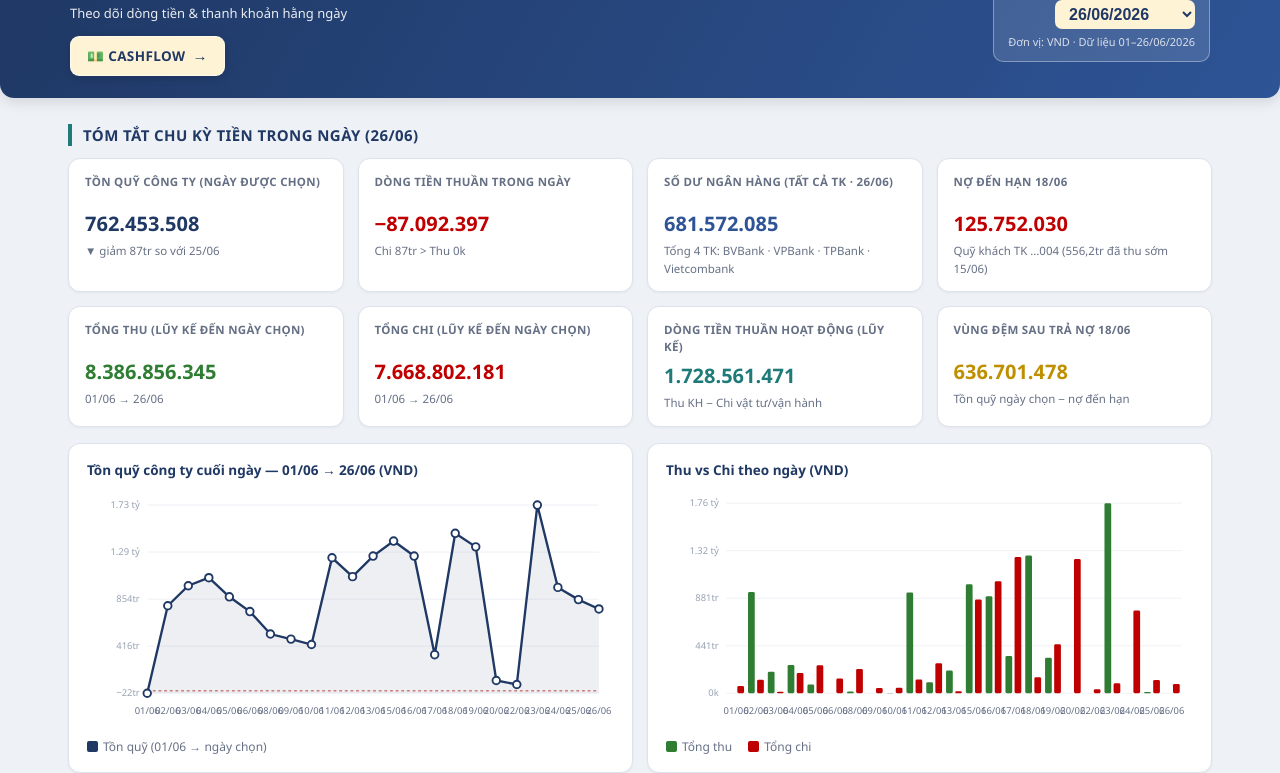
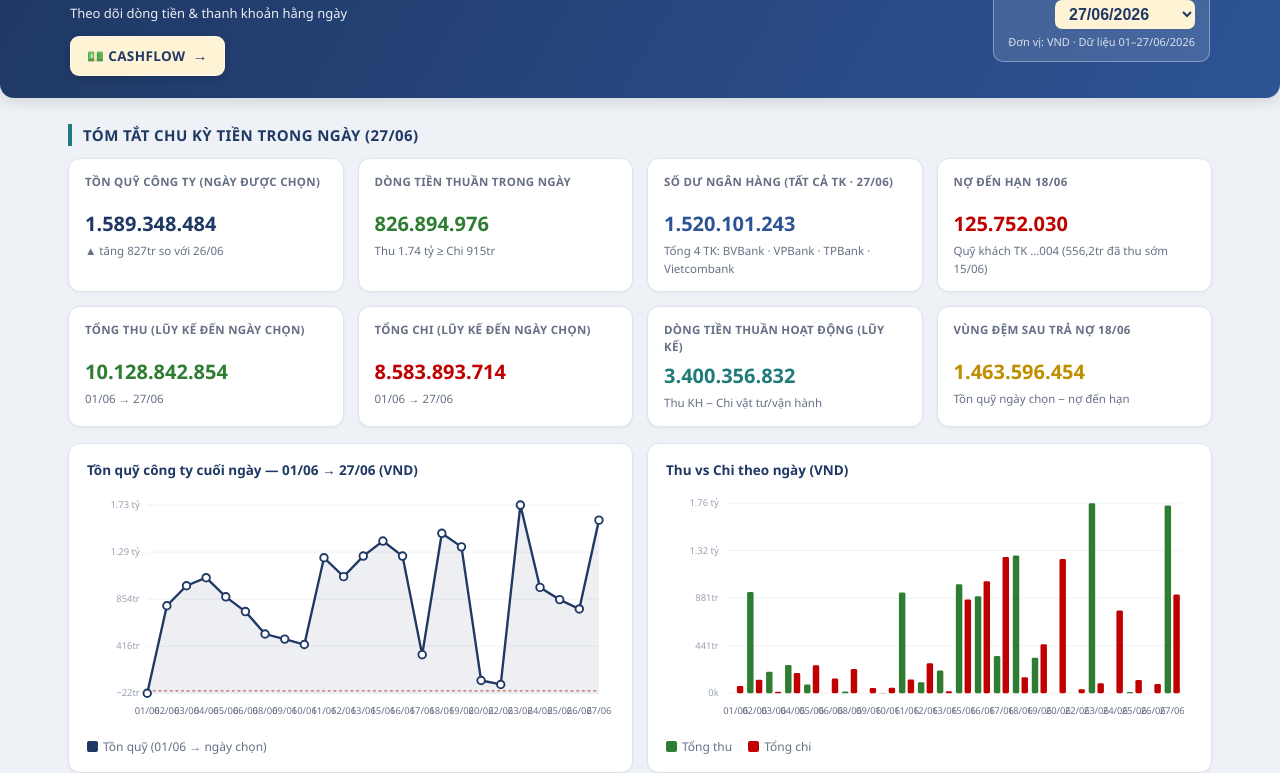
Before and after one commit to thaophuongbui93-pixel/thaophuongbui93-pixel.github.io, a plain HTML site: page index.html in a window 1280 px wide. Shown: the part 55-828 px from the top of the page. Drawn offline with Linux system fonts and the light colour scheme.

Commit message:
Update index.html

```diff
--- a/index.html
+++ b/index.html
@@ -73,7 +73,7 @@
     <div class="selbox">
       <label for="dateSel">📅 Chọn ngày báo cáo</label>
       <select id="dateSel"></select>
-      <div class="hint">Đơn vị: VND · Dữ liệu 01–26/06/2026</div>
+      <div class="hint">Đơn vị: VND · Dữ liệu 01–27/06/2026</div>
     </div>
   </div>
 </header>
@@ -84,7 +84,7 @@
   <div class="grid kpis">
     <div class="kpi navy"><div class="lab">Tồn quỹ công ty (ngày được chọn)</div><div class="val" id="k_fund">—</div><div class="note" id="k_fund_n"></div></div>
     <div class="kpi red"><div class="lab">Dòng tiền thuần trong ngày</div><div class="val" id="k_net">—</div><div class="note" id="k_net_n"></div></div>
-    <div class="kpi blue"><div class="lab">Số dư ngân hàng (tất cả TK · 26/06)</div><div class="val" id="k_bank">—</div><div class="note" id="k_bank_n">—</div></div>
+    <div class="kpi blue"><div class="lab">Số dư ngân hàng (tất cả TK · 27/06)</div><div class="val" id="k_bank">—</div><div class="note" id="k_bank_n">—</div></div>
     <div class="kpi red"><div class="lab">Nợ đến hạn 18/06</div><div class="val" id="k_due">125.752.030</div><div class="note">Quỹ khách TK …004 (556,2tr đã thu sớm 15/06)</div></div>
     <div class="kpi green"><div class="lab">Tổng thu (lũy kế đến ngày chọn)</div><div class="val" id="k_cthu">—</div><div class="note" id="k_cthu_n"></div></div>
     <div class="kpi red"><div class="lab">Tổng chi (lũy kế đến ngày chọn)</div><div class="val" id="k_cchi">—</div><div class="note" id="k_cchi_n"></div></div>
@@ -146,19 +146,19 @@
 <div class="tip" id="tip"></div>
 
 <script>
-const labels=['01/06','02/06','03/06','04/06','05/06','06/06','08/06','09/06','10/06','11/06','12/06','13/06','15/06','16/06','17/06','18/06','19/06','20/06','22/06','23/06','24/06','25/06','26/06'];
-const dayNum=[1,2,3,4,5,6,8,9,10,11,12,13,15,16,17,18,19,20,22,23,24,25,26];
-const fund=[-22476656,792407217,978215217,1053384109,875422851,738228981,528853595,481894595,431355195,1238900695,1063319844,1254788539,1394465474,1254892007,336653755,1466635650,1340558347,96414885,59566885,1729623919,962928373,849545905,762453508];
-const thu =[0,940000000,200000000,262823832,81520742,0,15908400,830000,1700000,935011740,103189616,210633695,1010120000,900100000,344674944,1277506252,329092033,0,287000,1762671091,165000,10622000,0];
-const chi =[67396000,125116127,14192000,187654940,259482000,137193870,225283786,47789000,52239400,127466240,278770467,19165000,870443065,1039153467,1262913196,147524357,455169336,1244143462,37135000,92614057,766860546,124004468,87092397];
-const thu_op =[0,940000000,200000000,262823832,81320742,0,15908400,0,0,115036740,56329616,210633695,1000000000,0,105572624,295344753,327458241,0,0,1762506091,0,0,0];
-const thu_fin=[0,0,0,0,0,0,0,0,0,800000000,30000000,0,10000000,900000000,225003720,874996280,0,0,0,0,0,0,0];
-const thu_oth=[0,0,0,0,200000,0,0,830000,1700000,19975000,16860000,0,120000,100000,14098600,107165219,1633792,0,287000,165000,165000,10622000,0];
-const chi_op =[67396000,125116127,14192000,187654940,9482000,137193870,225283786,47789000,52239400,48614640,261910467,19165000,870443065,53349467,149871934,38105055,175831546,93238895,37135000,92614057,766860546,111521468,59365000];
-const chi_fin=[0,0,0,0,0,0,0,0,0,78851600,0,0,0,985804000,1112967011,0,179337790,1150662210,0,0,0,12483000,27727397];
-const chi_cap=[0,0,0,0,250000000,0,0,0,0,0,0,0,0,0,0,0,0,0,0,0,0,0,0];
-const chi_oth=[0,0,0,0,0,0,0,0,0,0,16860000,0,0,0,74251,109419302,100000000,242357,0,0,0,0,0];
-const bankEOD=[null,null,null,null,null,null,null,null,351694273,1040778813,933395929,1066617750,161546533,352973667,44962371,264658949,126854873,null,10874579,10874579,10874579,10874579,20000000];
+const labels=['01/06','02/06','03/06','04/06','05/06','06/06','08/06','09/06','10/06','11/06','12/06','13/06','15/06','16/06','17/06','18/06','19/06','20/06','22/06','23/06','24/06','25/06','26/06','27/06'];
+const dayNum=[1,2,3,4,5,6,8,9,10,11,12,13,15,16,17,18,19,20,22,23,24,25,26,27];
+const fund=[-22476656,792407217,978215217,1053384109,875422851,738228981,528853595,481894595,431355195,1238900695,1063319844,1254788539,1394465474,1254892007,336653755,1466635650,1340558347,96414885,59566885,1729623919,962928373,849545905,762453508,1589348484];
+const thu =[0,940000000,200000000,262823832,81520742,0,15908400,830000,1700000,935011740,103189616,210633695,1010120000,900100000,344674944,1277506252,329092033,0,287000,1762671091,165000,10622000,0,1741986509];
+const chi =[67396000,125116127,14192000,187654940,259482000,137193870,225283786,47789000,52239400,127466240,278770467,19165000,870443065,1039153467,1262913196,147524357,455169336,1244143462,37135000,92614057,766860546,124004468,87092397,915091533];
+const thu_op =[0,940000000,200000000,262823832,81320742,0,15908400,0,0,115036740,56329616,210633695,1000000000,0,105572624,295344753,327458241,0,0,1762506091,0,0,0,1741409801];
+const thu_fin=[0,0,0,0,0,0,0,0,0,800000000,30000000,0,10000000,900000000,225003720,874996280,0,0,0,0,0,0,0,0];
+const thu_oth=[0,0,0,0,200000,0,0,830000,1700000,19975000,16860000,0,120000,100000,14098600,107165219,1633792,0,287000,165000,165000,10622000,0,576708];
+const chi_op =[67396000,125116127,14192000,187654940,9482000,137193870,225283786,47789000,52239400,48614640,261910467,19165000,870443065,53349467,149871934,38105055,175831546,93238895,37135000,92614057,766860546,111521468,59365000,69614440];
+const chi_fin=[0,0,0,0,0,0,0,0,0,78851600,0,0,0,985804000,1112967011,0,179337790,1150662210,0,0,0,12483000,27727397,0];
+const chi_cap=[0,0,0,0,250000000,0,0,0,0,0,0,0,0,0,0,0,0,0,0,0,0,0,0,0];
+const chi_oth=[0,0,0,0,0,0,0,0,0,0,16860000,0,0,0,74251,109419302,100000000,242357,0,0,0,0,0,845477093];
+const bankEOD=[null,null,null,null,null,null,null,null,351694273,1040778813,933395929,1066617750,161546533,352973667,44962371,264658949,126854873,null,10874579,10874579,10874579,10874579,20000000,3147182];
 const DUE=125752030;
 // === Số dư cuối ngày từng ngân hàng — đồng bộ nguồn Cashflow ===
 // BVBank lấy theo ngày từ mảng bankEOD ở trên. Các NH khác chỉ có số liệu từ 15/06 trở đi.
@@ -175,7 +175,8 @@ const otherBanksByDay={
   23:{VPBank:1680832895, TPBank:1370146, Vietcombank:903698},
   24:{VPBank:937048109, TPBank:1370146, Vietcombank:903698},
   25:{VPBank:728410241, TPBank:1370146, Vietcombank:903698},
-  26:{VPBank:659298241, TPBank:1370146, Vietcombank:903698}
+  26:{VPBank:659298241, TPBank:1370146, Vietcombank:903698},
+  27:{VPBank:618723801, TPBank:897326562, Vietcombank:903698}
 };
 // === Giao dịch chi tiết các ngân hàng ngoài BVBank (số hóa từ ảnh SMS) ===
 // Mỗi dòng: [dayNum, 'DD/MM HH:MM', 'nội dung', ±số tiền, số dư sau GD].
@@ -263,6 +264,11 @@ const bank=[
  [22,'22/06 15:04','Chuyển nội bộ BVBank → TPBank',-50000000,10874579],
  [26,'26/06 04:40','BVBank tự THU NỢ – TT khoản vay (TK …010)',-10874579,0],
  [26,'26/06 16:49','Chuyển nội bộ VPBank → BVBank',20000000,20000000],
+ [27,'26/06 22:11','BVBank tự THU NỢ khoản vay TK…010 (thu nốt đêm 26/6)',-9508983,10491017],
+ [27,'26/06 22:14','BVBank tự THU NỢ khoản vay TK…007',-3620188,6870829],
+ [27,'26/06 22:14','BVBank tự THU NỢ khoản vay TK…009',-425698,6445131],
+ [27,'26/06 22:14','BVBank tự THU NỢ khoản vay TK…008',-859946,5585185],
+ [27,'26/06 22:14','BVBank tự THU NỢ khoản vay TK…009',-2438003,3147182],
 ];
 
 const fmt=n=>(n<0?'−':'')+Math.abs(Math.round(n)).toLocaleString('vi-VN');
```
